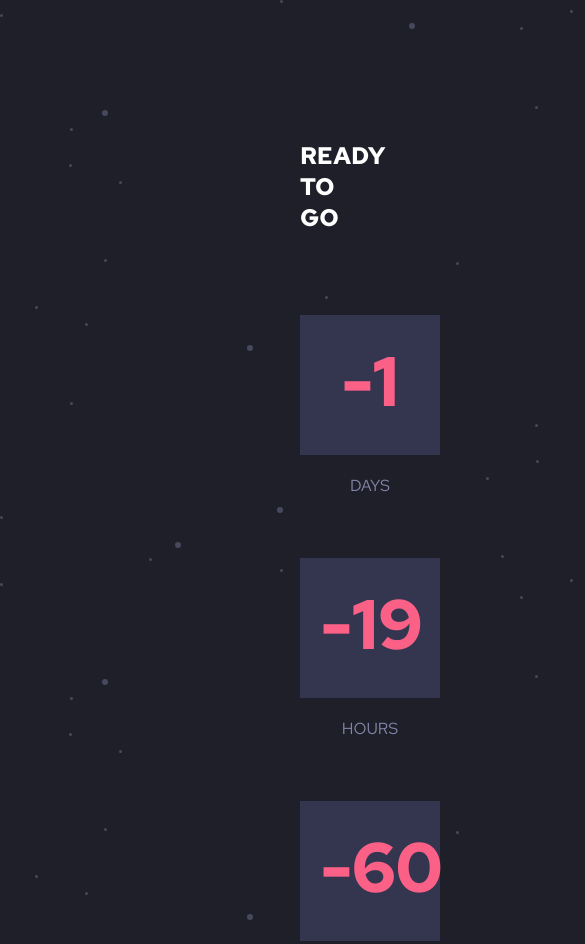
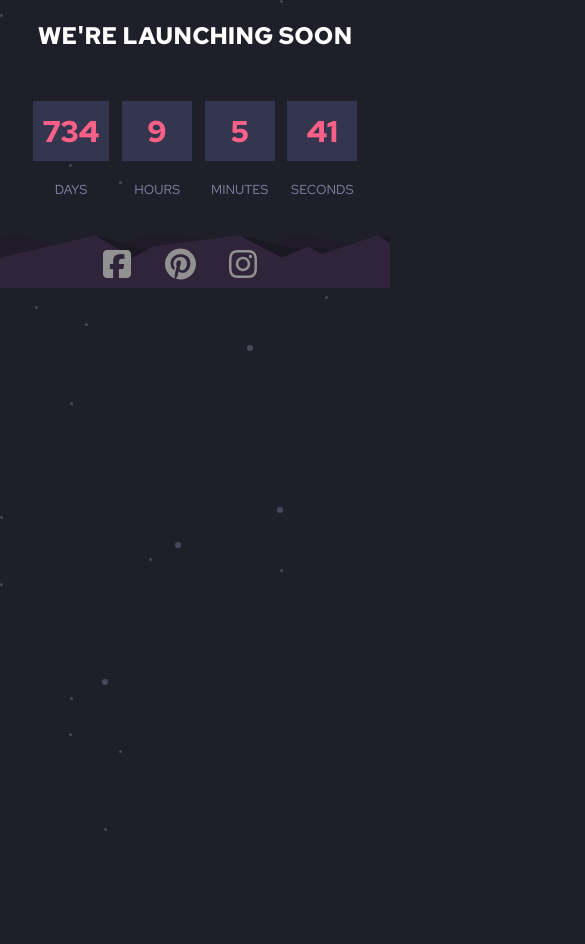
Before and after one commit to rohan-bankar/Launch-countdown-timer, a plain HTML site: page index.html in a window 390 px wide. Shown: the top 944 px of the page, 585 px wide, since content can reach past the window. After the commit the page ends 844 px from the top, so only its background shows below. Drawn offline with Linux system fonts and the light colour scheme.

Commit message:
mobile view

```diff
--- a/app.js
+++ b/app.js
@@ -1,4 +1,4 @@
-const countDownDate = new Date("Feb 24, 2024 19:55:00").getTime();
+const countDownDate = new Date("Feb 29, 2026 00:00:00").getTime();
 
 const x = setInterval(()=>{
 
--- a/index.html
+++ b/index.html
@@ -12,6 +12,7 @@
 <body>
 
 <div class="container">
+  <div class="inner-container">
     <h2 class="heading">
       We're launching soon
     </h2>
@@ -42,7 +43,8 @@
       <a href=""><svg xmlns="http://www.w3.org/2000/svg" height="32" width="28" viewBox="0 0 448 512"><!--!Font Awesome Free 6.5.1 by @fontawesome - https://fontawesome.com License - https://fontawesome.com/license/free Copyright 2024 Fonticons, Inc.--><path fill="#919191" d="M224.1 141c-63.6 0-114.9 51.3-114.9 114.9s51.3 114.9 114.9 114.9S339 319.5 339 255.9 287.7 141 224.1 141zm0 189.6c-41.1 0-74.7-33.5-74.7-74.7s33.5-74.7 74.7-74.7 74.7 33.5 74.7 74.7-33.6 74.7-74.7 74.7zm146.4-194.3c0 14.9-12 26.8-26.8 26.8-14.9 0-26.8-12-26.8-26.8s12-26.8 26.8-26.8 26.8 12 26.8 26.8zm76.1 27.2c-1.7-35.9-9.9-67.7-36.2-93.9-26.2-26.2-58-34.4-93.9-36.2-37-2.1-147.9-2.1-184.9 0-35.8 1.7-67.6 9.9-93.9 36.1s-34.4 58-36.2 93.9c-2.1 37-2.1 147.9 0 184.9 1.7 35.9 9.9 67.7 36.2 93.9s58 34.4 93.9 36.2c37 2.1 147.9 2.1 184.9 0 35.9-1.7 67.7-9.9 93.9-36.2 26.2-26.2 34.4-58 36.2-93.9 2.1-37 2.1-147.8 0-184.8zM398.8 388c-7.8 19.6-22.9 34.7-42.6 42.6-29.5 11.7-99.5 9-132.1 9s-102.7 2.6-132.1-9c-19.6-7.8-34.7-22.9-42.6-42.6-11.7-29.5-9-99.5-9-132.1s-2.6-102.7 9-132.1c7.8-19.6 22.9-34.7 42.6-42.6 29.5-11.7 99.5-9 132.1-9s102.7-2.6 132.1 9c19.6 7.8 34.7 22.9 42.6 42.6 11.7 29.5 9 99.5 9 132.1s2.7 102.7-9 132.1z"/></svg></a>
     </div>
   </div>
-<img class="hills" src="./images/pattern-hills.svg" alt="">
+    <img src="./images/pattern-hills.svg" alt="" class="hills-img" width="600" height="400">
+</div>
 </body>
 <script src="app.js"></script>
 </html>
--- a/style.css
+++ b/style.css
@@ -9,8 +9,8 @@ background-image: url(./images/bg-stars.svg);
 background-color: hsl(235, 16%, 14%);
 }
 
-.container{
-    margin: 140px 300px;
+.inner-container{
+    margin: 140px 200px;
     text-align: center;
     text-transform: uppercase;
 }
@@ -35,7 +35,6 @@ background-color: hsl(235, 16%, 14%);
     top:270px;
 }
 
-.dayCount,
 .hoursCount,
 .minutesCount,
 .secondsCount{
@@ -50,6 +49,60 @@ background-color: hsl(235, 16%, 14%);
     margin-top: 62px;
 }
 
+.dayCount{
+    font-size: 70px;
+    padding: 20px;
+    height: 100px;
+    width: auto;
+    margin-bottom: 20px;
+    font-weight: 700;
+    color: hsl(345, 95%, 68%);
+    background-color: hsl(236, 21%, 26%);
+    margin-top: 62px;
+}
+
 .name{
     color: hsl(237, 18%, 59%);
 }
+
+.hills-img{
+    width: 100%;
+    height: auto;
+}
+
+
+@media screen and (max-width:600px) {
+
+    .inner-container{
+        margin:  0 20px;
+    }
+
+    .socialPlatforms{
+        top: 50px;
+    }
+
+    .hoursCount,
+    .minutesCount,
+    .secondsCount{
+    font-size: 30px;
+    padding: 10px;
+    height: 40px;
+    width: 50px;
+    margin-bottom: 20px;
+    margin-top: 30px;
+    }
+
+.dayCount{
+    font-size: 30px;
+    padding: 10px;
+    height: 40px;
+    width: auto;
+    margin-bottom: 20px;
+    font-weight: 700;
+    margin-top: 30px;
+    }
+
+.name{
+    font-size: 13px;
+}
+}
```
Lines whose indentation alone changed are shown as unchanged.
